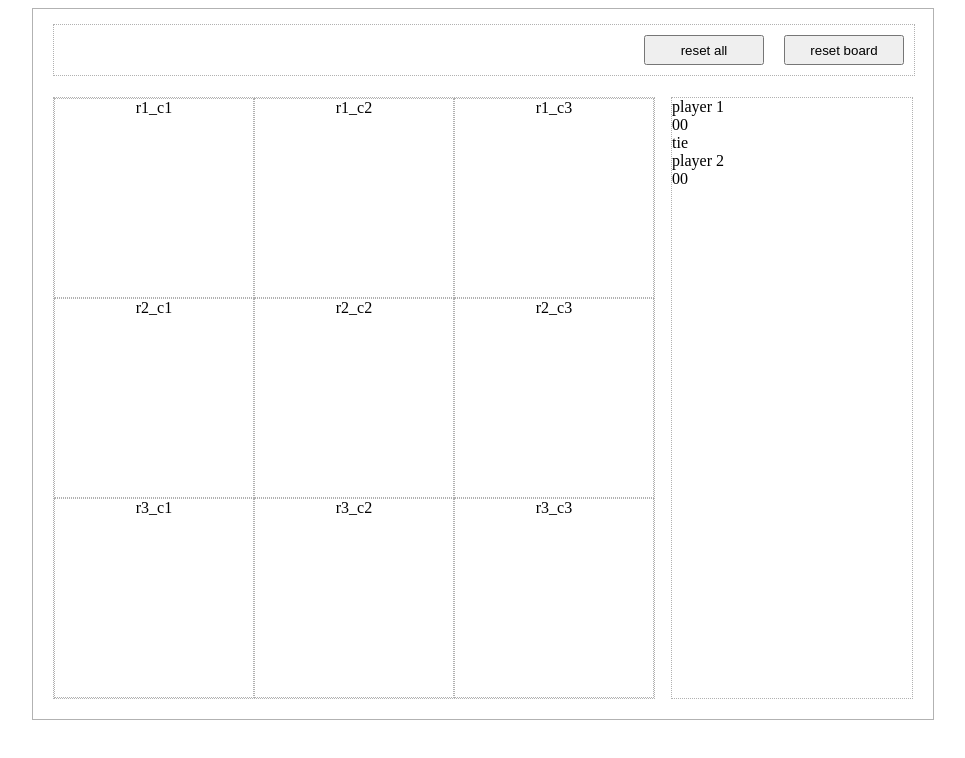
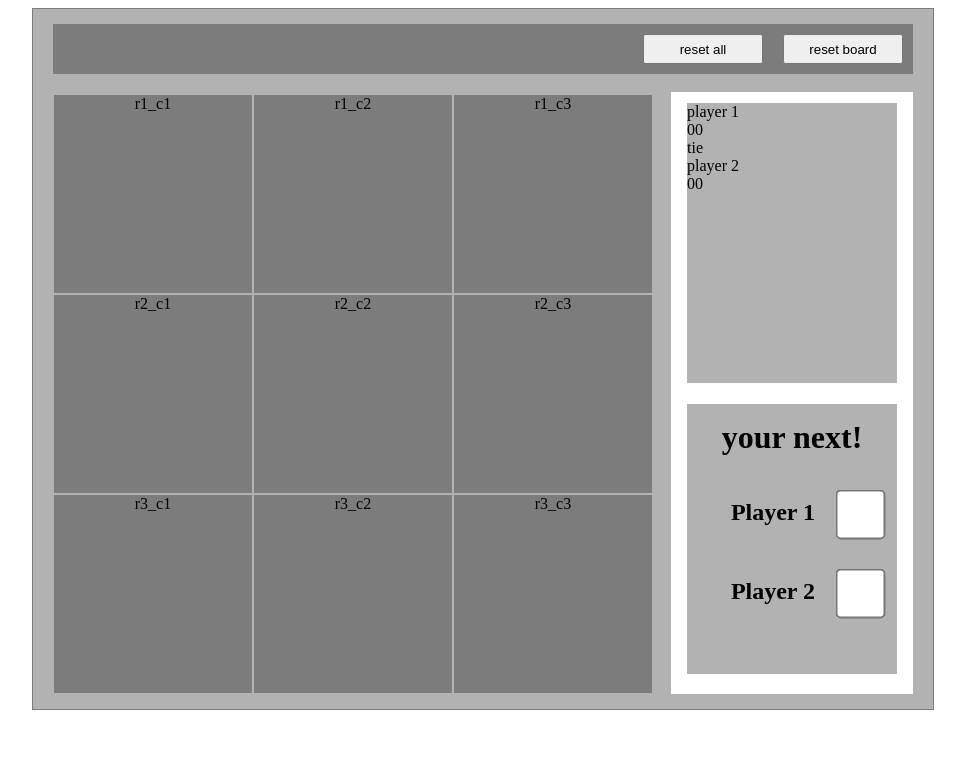
Before and after one commit to scbowler/TicTacToe, a plain HTML site: page index.html in a window 1280 px wide. Shown: the whole page, without its empty margins (157-1122 px from the left). Drawn offline with Linux system fonts and the light colour scheme.

Commit message:
4th update- html/css- J

```diff
--- a/Assets/stylesheets/main.css
+++ b/Assets/stylesheets/main.css
@@ -9,9 +9,10 @@ body {
 .page {
     margin: 0 auto;
     border: 1px solid rgba(0,0,0,0.3);
-    height: 710px;
+    height: 700px;
     width: 900px;
     position: relative;
+    background-color: rgba(0,0,0,0.3);
 }
 
 
@@ -20,32 +21,38 @@ body {
 /*///////////////////////*/
 
 .game_board {
-    border: 1px dotted rgba(0,0,0,0.3);
+    #border: 1px solid rgba(0,0,0,0.3);
     height: 600px;
     width: 600px;
     position: absolute;
-    bottom: 20px;
+    display: inline-block;
+    bottom: 15px;
     left: 20px;
     text-align: center;
 }
 
 .squares {
-    border: 1px dotted rgba(0,0,0,0.3);
+    #border: 1px dotted rgba(255,255,255,0.3);
     width: 33%;
     height: 33%;
     float: left;
+    margin: 1px;
+    background-color: rgba(0,0,0,0.3);
 }
+
 /*//////////////////////*/
 /*////[ reset box ]/////*/
 /*//////////////////////*/
+
 .reset_box {
-    border: 1px dotted rgba(0,0,0,0.3);
+    #border: 1px dotted rgba(0,0,0,0.3);
     width: 860px;
     height: 50px;
     position: absolute;
     display: inline-block;
     top: 15px;
     left: 20px;
+    background-color: rgba(0,0,0,0.3);
 }
 
 .reset_box button {
@@ -62,11 +69,58 @@ body {
 
 
 .scores_options_box {
-    border: 1px dotted rgba(0,0,0,0.3);
+    border: 1px dotted rgba(0,0,0,0.0);
     width: 240px;
     height: 600px;
     position: absolute;
     float: right;
-    bottom: 20px;
+    bottom: 15px;
     right: 20px;
+    background-color: rgba(255,255,255,1.3);
 }
+
+.score_board {
+    #border: 1px dotted rgba(0,0,0,0.3);
+    width: 210px;
+    height: 280px;
+    margin: 10px auto;
+    background-color: rgba(0,0,0,0.3)
+}
+
+.turn_box {
+    #border: 1px dotted rgba(0,0,0,0.3);
+    width: 210px;
+    height: 270px;
+    margin: 0 auto;
+    background-color: rgba(0,0,0,0.3)
+}
+
+.turn_show {
+    width: 80%;
+    margin: 10px auto;
+    position: relative;
+    top: 0px;
+    text-align: center;
+    padding: 1px;
+
+}
+.turn_box h1 {
+    text-align: center;
+    padding-top: 15px;
+}
+.turn_show h2 {
+    #margin: 15px;
+}
+
+input[type="checkbox"] {
+    height: 25px;
+    width: 25px;
+    -ms-transform: scale(2); /* IE */
+    -moz-transform: scale(2); /* FF */
+    -webkit-transform: scale(2); /* Safari and Chrome */
+    -o-transform: scale(2); /* Opera */
+    #padding: 10px;
+    margin-left: 10px;
+    vertical-align: middle;
+    float: right;
+}
--- a/index.html
+++ b/index.html
@@ -28,7 +28,7 @@
     <div id="r3_c1" class="squares s9" name="" onclick="">r3_c3</div>
 </div>
     <div class="scores_options_box"> <!--[ container for scores and options ]-->
-        <div id="" class="scores_container"> <!--[ player scores ]-->
+        <div id="" class="score_board"> <!--[ player scores ]-->
             <div id="" class="player1_score" name="" onclick="">player 1</div>
                 <div class="">00</div>
 
@@ -37,10 +37,17 @@
                 <div class="">00</div>
         </div>
 
-        <div id="" class=""> <!--[ player turn indicator ]-->
-            <div id="" class="" name="" onclick=""></div>
-            <div id="" class="" name="" onclick=""></div>
-            <div id="" class="" name="" onclick=""></div>
+        <div id="" class="turn_box"> <!--[ player turn indicator ]-->
+                    <h1>your next!</h1>
+                <div id="xTurn" class="turn_show" name="" onclick="">
+                    <h2>Player 1<input type="checkbox" class="" placeholder=""></h2>
+
+
+                </div>
+                <div id="oTurn" class="turn_show" name="" onclick="">
+                    <h2>Player 2 <input type="checkbox" class="" placeholder=""></h2>
+
+                </div>
         </div>
     </div>
 </div>
```
